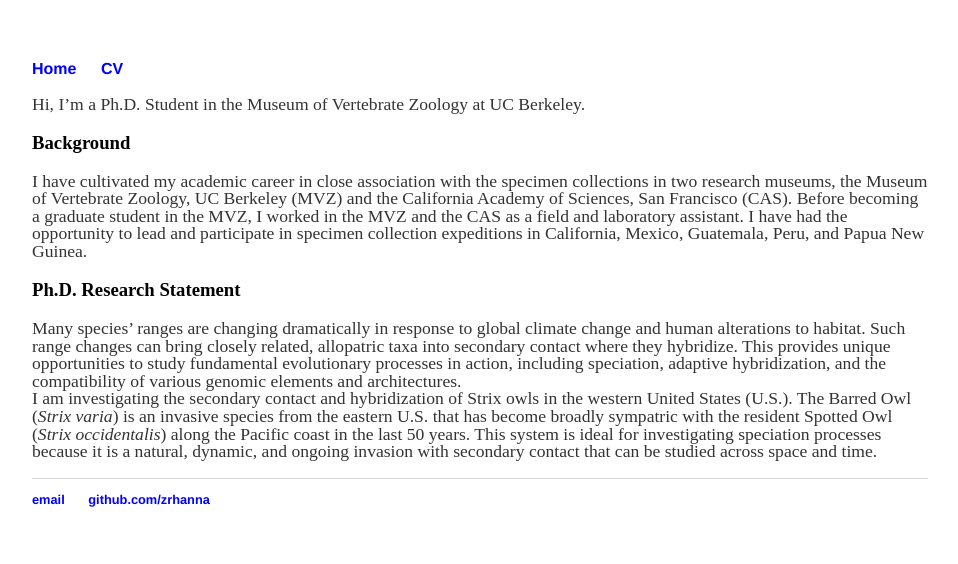
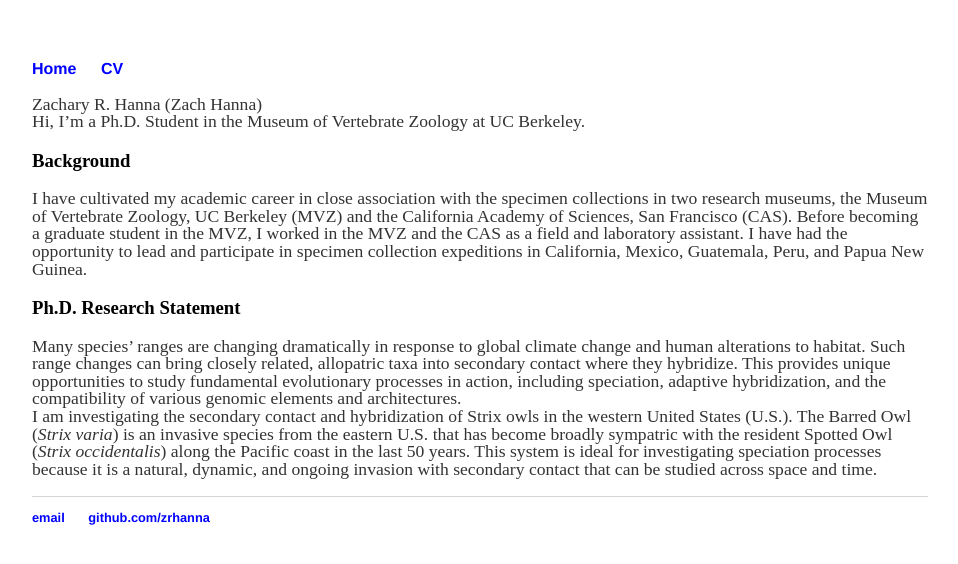
Before and after one commit to zacharyhanna/zacharyhanna.github.io, a Jekyll site: the page built from index.md, in a window 1280 px wide. Shown: the top 564 px of the page, without its empty margins (160-1118 px from the left). Built offline with Jekyll 4.4.1, drawn with Linux system fonts in a browser that asks for light colours.

Commit message:
Update index.md

```diff
--- a/index.md
+++ b/index.md
@@ -2,6 +2,7 @@
 layout: default
 title: Zachary R. Hanna
 ---
+Zachary R. Hanna (Zach Hanna)
 Hi, I'm a Ph.D. Student in the Museum of Vertebrate Zoology at UC Berkeley.
 
 ### Background
```
